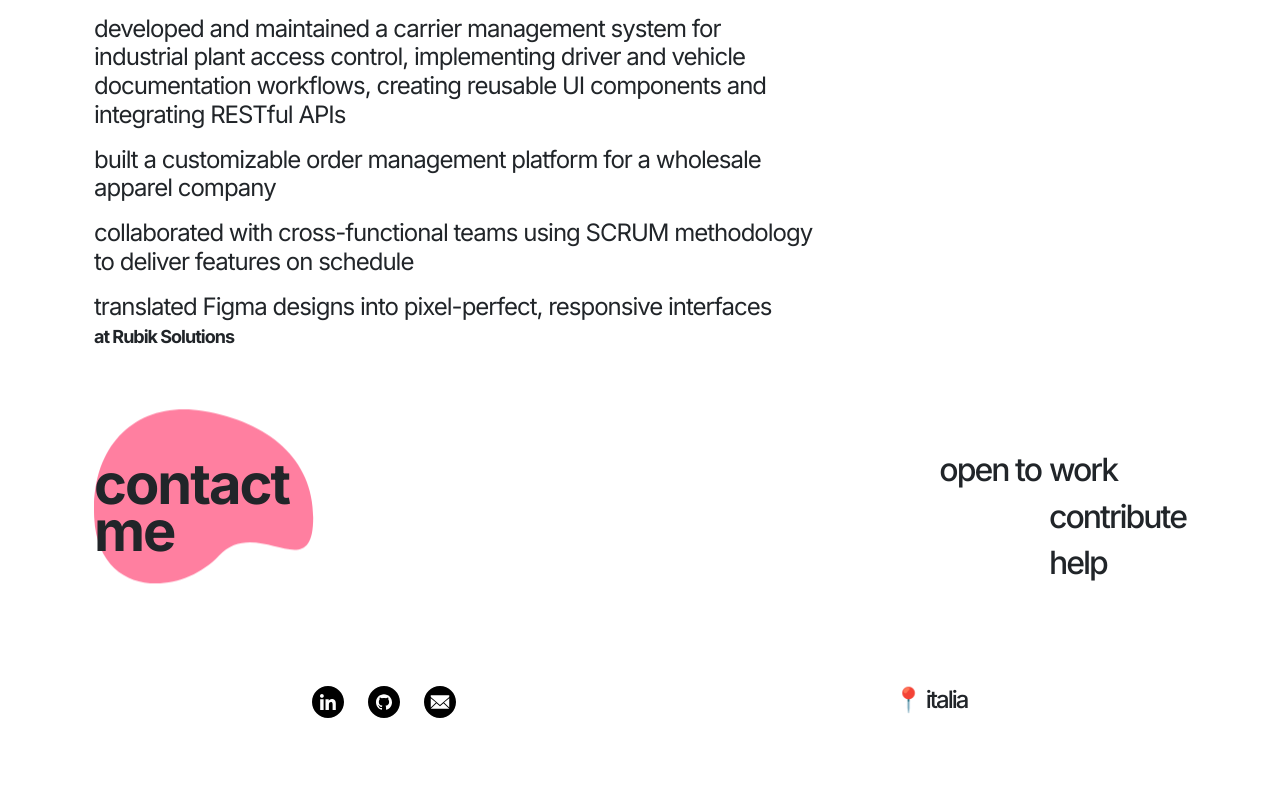
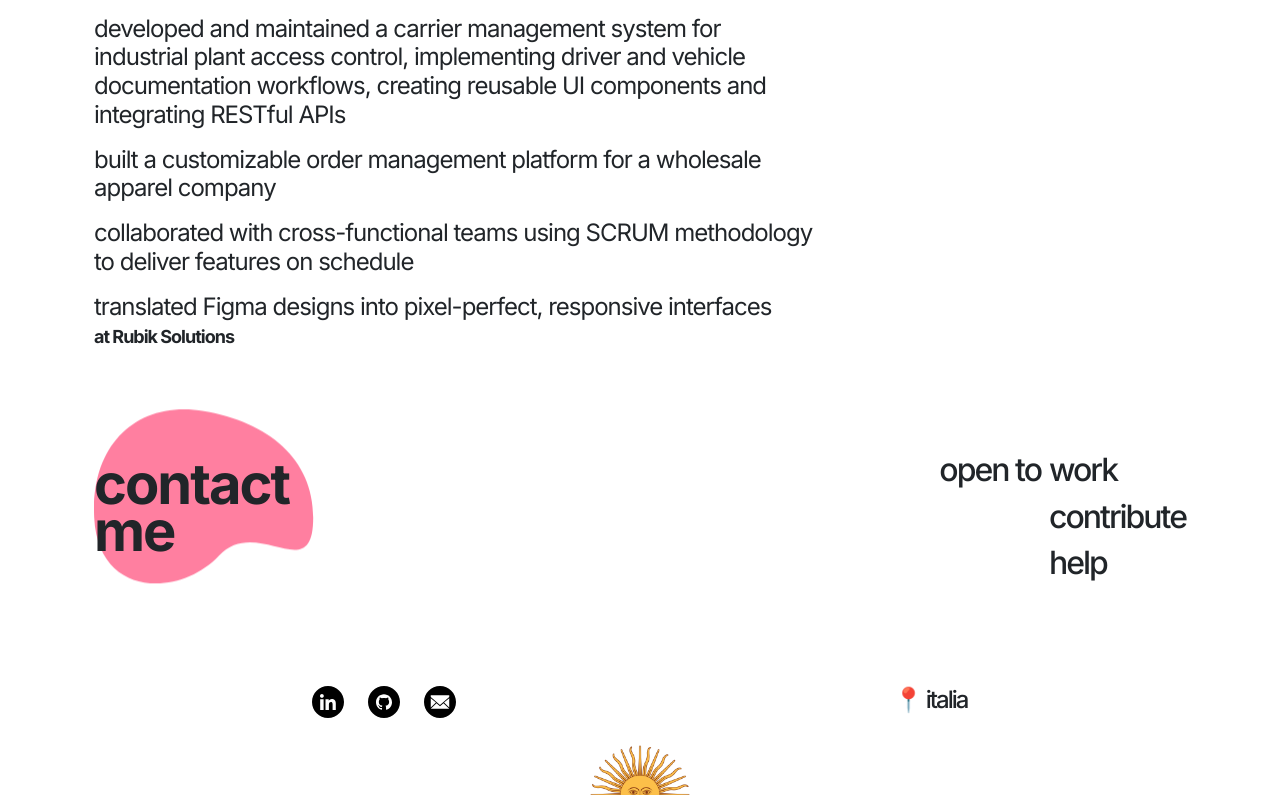
Before and after one commit to federeinoso/portfolio, a React (Vite) app: page / in a window 1280 px wide. Shown: the part 3302-4097 px from the top of the page. Before the commit the page ends 4073 px from the top, so only its background shows below. Built offline with nearby package versions, Linux system fonts and the light colour scheme.

Commit message:
new image css

```diff
--- a/src/App.jsx
+++ b/src/App.jsx
@@ -1,6 +1,9 @@
 function App() {
   return (
-    <main className="container px-4">
+    <main
+      className="container px-4 position-relative"
+      style={{ overflow: "hidden" }}
+    >
       {/* HEADER */}
       <header className="d-flex flex-column flex-md-row justify-content-md-between fw-bold fs-3 mt-5">
         <div className="d-flex flex-column flex-md-row">
@@ -465,6 +468,18 @@ function App() {
 
         <h4 className="mx-auto">📍 italia</h4>
       </section>
+      <div className="d-flex w-100 justify-content-center pt-4">
+        <img
+          src="/images/sol.webp"
+          alt="sun"
+          className="position-absolute"
+          style={{
+            width: "100px",
+            height: "100px",
+            bottom: "-50px",
+          }}
+        />
+      </div>
     </main>
   );
 }
```
Also changed, not shown: public/images/sol.webp (added).
